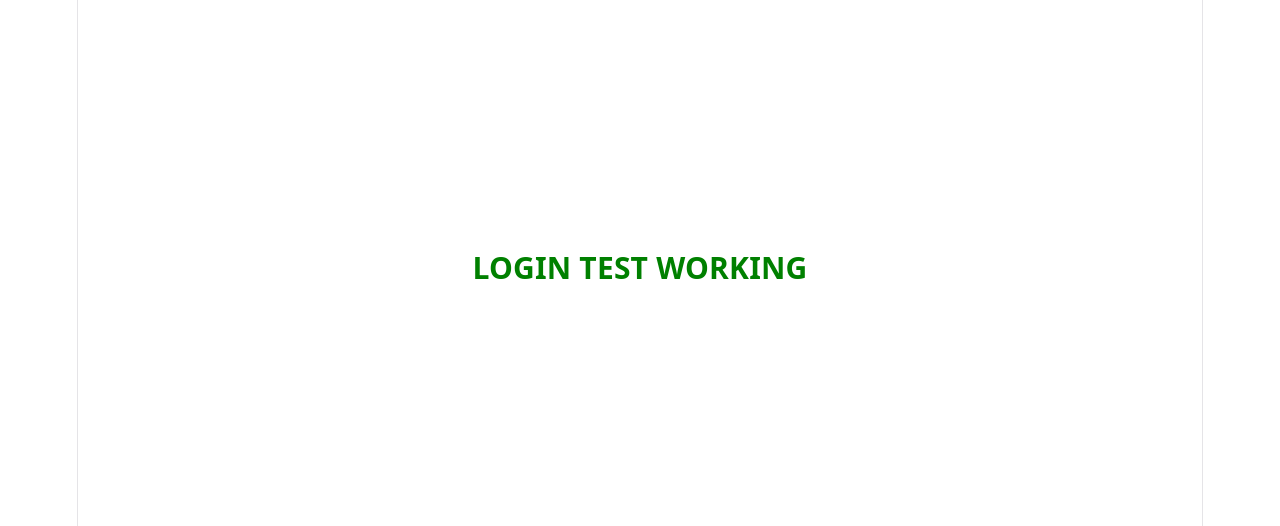
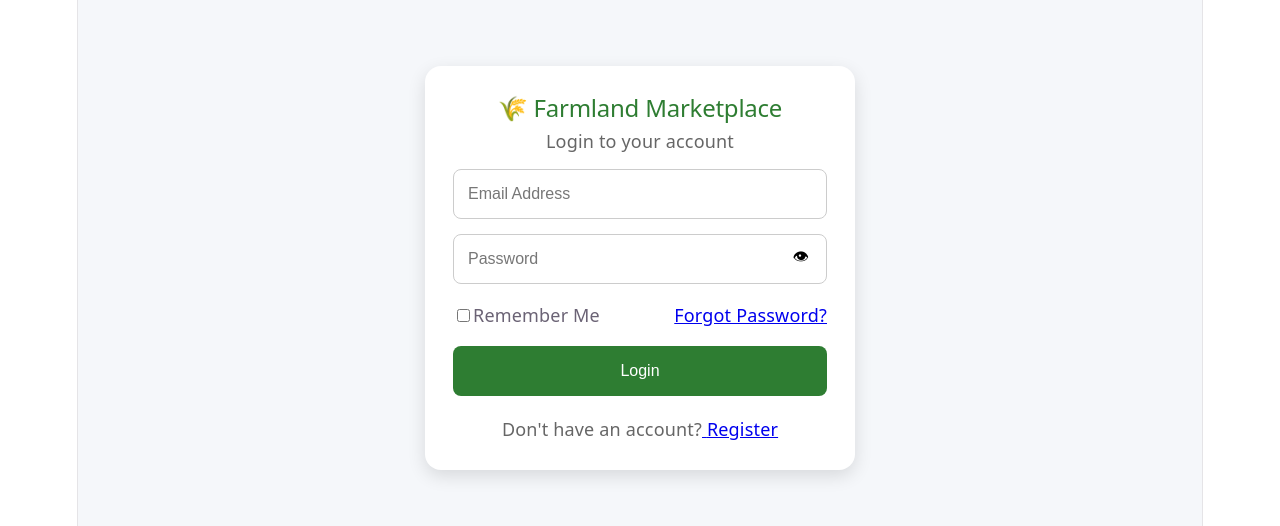
Before and after one commit to Rajesh190602/farmland-marketplace, a React app in the folder frontend/: page / in a window 1280 px wide. Shown: the part 132-658 px from the top of the page. Built offline with nearby package versions, Linux system fonts and the light colour scheme; the HTML template or start-up script is replaced by a standard one.

Commit message:
Restore login page

```diff
--- a/frontend/src/pages/Login.jsx
+++ b/frontend/src/pages/Login.jsx
@@ -1,17 +1,203 @@
+import { useState } from "react";
+import { useNavigate, Link } from "react-router-dom";
+import api from "../services/api";
+import "./Login.css";
+
 function Login() {
+  const navigate = useNavigate();
+
+  const [email, setEmail] = useState(
+    () => localStorage.getItem("email") || ""
+  );
+
+  const [password, setPassword] = useState("");
+  const [showPassword, setShowPassword] =
+    useState(false);
+  const [rememberMe, setRememberMe] =
+    useState(() => !!localStorage.getItem("email"));
+  const [loading, setLoading] = useState(false);
+
+  const login = async (e) => {
+    e.preventDefault();
+
+    if (!email.trim()) {
+      alert("Please enter your email.");
+      return;
+    }
+
+    if (!password.trim()) {
+      alert("Please enter your password.");
+      return;
+    }
+
+    try {
+      setLoading(true);
+
+      const formData = new URLSearchParams();
+
+      formData.append("username", email);
+      formData.append("password", password);
+
+      const response = await api.post(
+        "/users/login",
+        formData,
+        {
+          headers: {
+            "Content-Type":
+              "application/x-www-form-urlencoded",
+          },
+        }
+      );
+
+      console.log("Login response:", response.data);
+
+      // =====================================================
+      // Store authentication in SESSION storage
+      // This keeps each browser tab independent.
+      // =====================================================
+
+      sessionStorage.setItem(
+        "token",
+        response.data.access_token
+      );
+
+      sessionStorage.setItem(
+        "user_id",
+        response.data.user_id
+      );
+
+      sessionStorage.setItem(
+        "full_name",
+        response.data.full_name
+      );
+
+      sessionStorage.setItem(
+        "role",
+        response.data.role
+      );
+
+      // =====================================================
+      // Remember Me
+      // Only email is stored permanently.
+      // Authentication is NOT stored in localStorage.
+      // =====================================================
+
+      if (rememberMe) {
+        localStorage.setItem("email", email);
+      } else {
+        localStorage.removeItem("email");
+      }
+
+      alert("Login Successful");
+
+      if (response.data.role === "admin") {
+        navigate("/admin");
+      } else {
+        navigate("/home");
+      }
+    } catch (error) {
+      console.error("Login error:", error);
+
+      if (error.response) {
+        alert(
+          error.response.data.detail ||
+            "Invalid email or password."
+        );
+      } else {
+        alert("Unable to connect to server.");
+      }
+    } finally {
+      setLoading(false);
+    }
+  };
+
   return (
-    <div
-      style={{
-        minHeight: "100vh",
-        display: "flex",
-        alignItems: "center",
-        justifyContent: "center",
-        fontSize: "30px",
-        fontWeight: "bold",
-        color: "green",
-      }}
-    >
-      LOGIN TEST WORKING
+    <div className="login-page">
+      <div className="login-card">
+        <h2>🌾 Farmland Marketplace</h2>
+
+        <p>Login to your account</p>
+
+        <form onSubmit={login}>
+          <input
+            type="email"
+            placeholder="Email Address"
+            value={email}
+            onChange={(e) =>
+              setEmail(e.target.value)
+            }
+            required
+          />
+
+          <div className="password-box">
+            <input
+              type={
+                showPassword
+                  ? "text"
+                  : "password"
+              }
+              placeholder="Password"
+              value={password}
+              onChange={(e) =>
+                setPassword(e.target.value)
+              }
+              required
+            />
+
+            <button
+              type="button"
+              className="eye-btn"
+              onClick={() =>
+                setShowPassword(
+                  !showPassword
+                )
+              }
+            >
+              {showPassword
+                ? "🙈"
+                : "👁"}
+            </button>
+          </div>
+
+          <div className="remember-row">
+            <label>
+              <input
+                type="checkbox"
+                checked={rememberMe}
+                onChange={() =>
+                  setRememberMe(
+                    !rememberMe
+                  )
+                }
+              />
+
+              Remember Me
+            </label>
+
+            <Link to="/forgot-password">
+              Forgot Password?
+            </Link>
+          </div>
+
+          <button
+            type="submit"
+            className="login-btn"
+            disabled={loading}
+          >
+            {loading
+              ? "Logging in..."
+              : "Login"}
+          </button>
+        </form>
+
+        <p className="register-link">
+          Don't have an account?
+          <Link to="/register">
+            {" "}
+            Register
+          </Link>
+        </p>
+      </div>
     </div>
   );
 }
```
